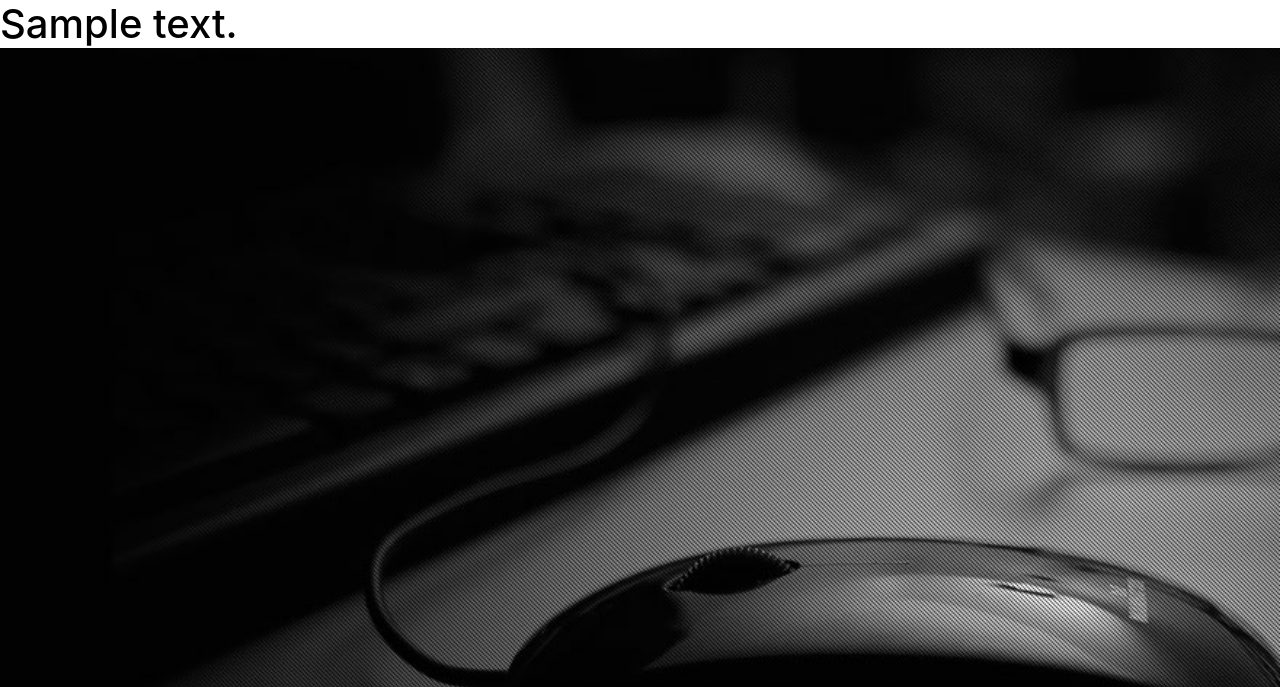
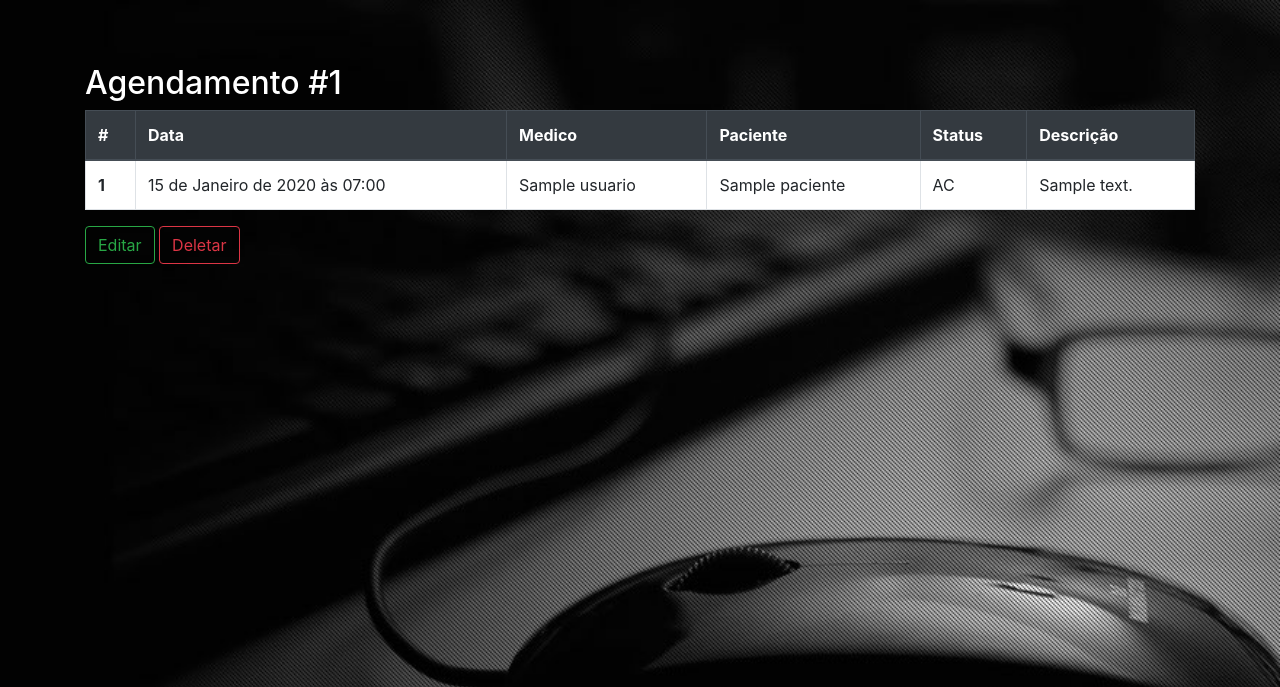
Before and after one commit to Ismael-Jonatas/Desafio-MedicalSys, a Django app: page /agendamento/1 in a window 1280 px wide. Shown: the part 56-743 px from the top of the page. Run offline with Django 4.2, Linux system fonts and the light colour scheme; tables that the repository leaves empty hold one stand-in row (values such as "Sample post"); some libraries are stand-ins or nearby versions.

Commit message:
Delete de  paciente é agendamento

```diff
--- a/MedicalSys/settings.py
+++ b/MedicalSys/settings.py
@@ -133,4 +133,6 @@ from django.contrib.messages import constants as messages
 MESSAGE_TAGS = {
     messages.ERROR: 'danger',
     messages.SUCCESS: 'success',
+    messages.WARNING: 'warning',
+    messages.INFO: 'dark',
 }
--- a/medicalApp/urls.py
+++ b/medicalApp/urls.py
@@ -11,6 +11,9 @@ urlpatterns = [
     path('logout', views.logout, name='logout'),
     path('listar-pacientes', views.listar_pacientes, name='listar_pacientes'),
     path('listar-agendamentos', views.listar_agendamentos, name='listar_agendamentos' ),
-    path('listar/<int:paciente_id>', views.crud_paciente, name='paciente'),
-    path('agendamento/<int:agendamento_id>', views.crud_agendamento, name='agendamento')
+    path('paciente/<int:paciente_id>', views.crud_paciente, name='paciente'),
+    path('agendamento/<int:agendamento_id>', views.crud_agendamento, name='agendamento'),
+    path('deleta-paciente/<int:paciente_id>', views.deleta_paciente, name='deleta_paciente'),
+    path('deleta-agendamento/<int:agendamento_id>', views.deleta_agendamento, name='deleta_agendamento')
+
 ]
--- a/medicalApp/views.py
+++ b/medicalApp/views.py
@@ -5,6 +5,7 @@ from .models import Agendamento, Paciente, Usuario
 # Create your views here.
 def index(request):
     return render(request, 'index.html')
+
 
 def cadastro_usuario(request):
     if request.method == 'POST':
@@ -30,6 +31,7 @@ def cadastro_usuario(request):
         return redirect('login')
 
     return render(request, 'cadastro-usuario.html')
+
 
 def cadastro_paciente(request):
     if request.method == 'POST':
@@ -64,9 +66,33 @@ def cadastro_paciente(request):
 
     return render(request, 'cadastro-paciente.html')
 
-def cadastro_agendamento(request):
+
+def listar_pacientes(request):
+    pacientes = Paciente.objects.all().order_by('id')
+    for paciente in pacientes:
+        paciente.data_criacao = paciente.data_criacao.strftime("%b %d, %Y")
+    dados = {
+        'pacientes': pacientes
+    }
+    return render (request, 'listar-paciente.html',dados)
 
 
+def crud_paciente(request, paciente_id):
+    paciente = get_object_or_404(Paciente, pk = paciente_id)
+    exibir_paciente = {
+        'paciente':paciente
+    }
+    return render(request, 'paciente.html', exibir_paciente)
+
+
+def deleta_paciente(request, paciente_id):
+    paciente = get_object_or_404(Paciente, pk=paciente_id)
+    paciente.delete()
+    messages.warning(request,'Paciente deletado com sucesso')
+    return redirect('listar_pacientes')
+
+
+def cadastro_agendamento(request):
     if request.method == 'POST':
         medico = request.POST['medico']
         paciente = request.POST['paciente']
@@ -91,14 +117,6 @@ def cadastro_agendamento(request):
 
     return render(request, 'cadastro-agendamento.html', {'lista_usuarios':usuarios, 'lista_pacientes':pacientes})
 
-def listar_pacientes(request):
-    pacientes = Paciente.objects.all().order_by('id')
-    for paciente in pacientes:
-        paciente.data_criacao = paciente.data_criacao.strftime("%b %d, %Y")
-    dados = {
-        'pacientes': pacientes
-    }
-    return render (request, 'listar-paciente.html',dados)
 
 def listar_agendamentos(request):
     agendamentos = Agendamento.objects.all().order_by('id').filter()
@@ -108,12 +126,6 @@ def listar_agendamentos(request):
 
     return render(request, 'listar-agendamento.html', dados)
 
-def crud_paciente(request, paciente_id):
-    paciente = get_object_or_404(Paciente, pk = paciente_id)
-    exibir_paciente = {
-        'paciente':paciente
-    }
-    return render(request, 'paciente.html', exibir_paciente)
 
 def crud_agendamento(request, agendamento_id):
     agendamento = get_object_or_404(Agendamento, pk = agendamento_id)
@@ -121,6 +133,17 @@ def crud_agendamento(request, agendamento_id):
         'agendamento': agendamento
     }
     return render(request, 'agendamento.html', exibir_agendamento)
+
+
+def deleta_agendamento(request, agendamento_id):
+    agendamento = get_object_or_404(Paciente, pk=agendamento_id)
+    agendamento.delete()
+    messages.warning(request,'Agendamento deletado com sucesso')
+    return redirect('listar_agendamentos')
+
+
+
+
 
 def login(request):
     if request.method == 'POST':
@@ -143,6 +166,7 @@ def login(request):
 
     return render(request, 'login.html')
 
+
 def logout (request):
     try:
         del request.session['member_id']
--- a/templates/agendamento.html
+++ b/templates/agendamento.html
@@ -1,15 +1,49 @@
 {% extends 'base.html' %}
 {% load static %}
 {% block content %}
-<div class="container-home">
-    {% include 'partils/menu.html' %}
-    <div class="area-principal">
-        <div style="background-color: white; color: black;">
-            {% if agendamento %}
-                <h1>{{agendamento.descricao}}</h1>
-            {% endif %}
+    <div class="container-home">
+        {% include 'partils/menu.html' %}
+        <div class="area-principal">
+            <div class="contact-area section-padding-0-80" style="margin-top: 5%;">
+                <div class="container">
+                    <div class="row">
+                        <div class="col-12">
+                            <div class="section-heading">
+                                <h2>Agendamento #{{agendamento.id}}</h2>
+                            </div>
+                        </div>
+                    </div>
+                    <div class="table-responsive-xl">
+                        <table class="table table-bordered" style="background-color: white;">
+                            <thead class="thead-dark">
+                              <tr>
+                                <th scope="col">#</th>
+                                <th scope="col">Data</th>
+                                <th scope="col">Medico</th>
+                                <th scope="col">Paciente</th>
+                                <th scope="col">Status</th>
+                                <th scope="col">Descrição</th>
+                              </tr>
+                            </thead>
+                            <tbody>
+                                <tr >
+                                    <th scope="row">{{agendamento.id}}</a></th>
+                                    <td>{{agendamento.data}}</td>
+                                    <td>{{agendamento.medico}}</td>
+                                    <td>{{agendamento.paciente}}</td>
+                                    <td>{{agendamento.status_agendamento}}</td>
+                                    <td>{{agendamento.descricao}}</td>
+                                </tr>
+                            </tbody>
+                          </table>
+                          <div class="button-editar-excluir">
+                            <a href="#" class="btn btn-outline-success btn-" role="button">Editar</a>
+                            <a href="{% url 'deleta_agendamento' agendamento.id %}" class="btn btn-outline-danger btn-md" role="button">Deletar</a>
+                          </div>
+                    </div>
+                </div>
+            </div>
         </div>
+        {% include 'partils/footer.html' %}
     </div>
-    {% include 'partils/footer.html' %}
-</div>
 {% endblock %}
```
Also changed, not shown: templates/paciente.html (+49 -9 lines).
